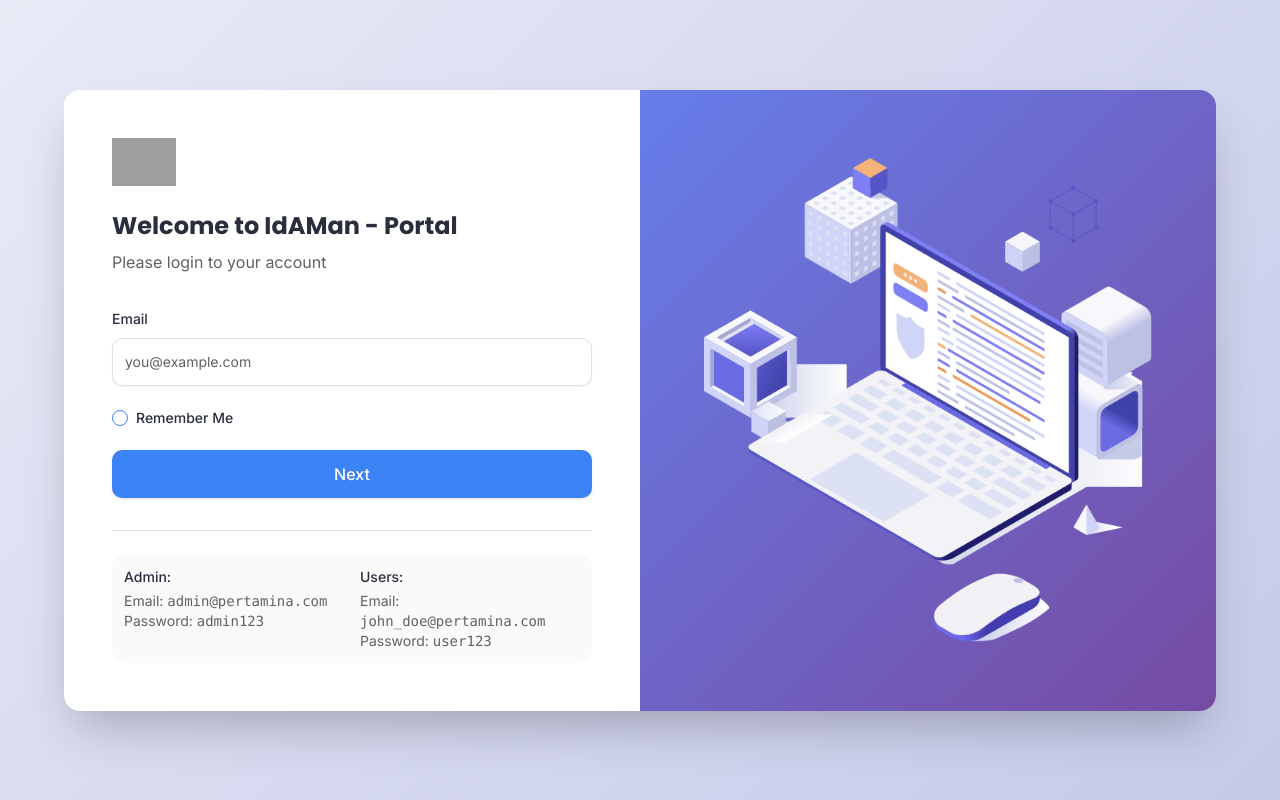
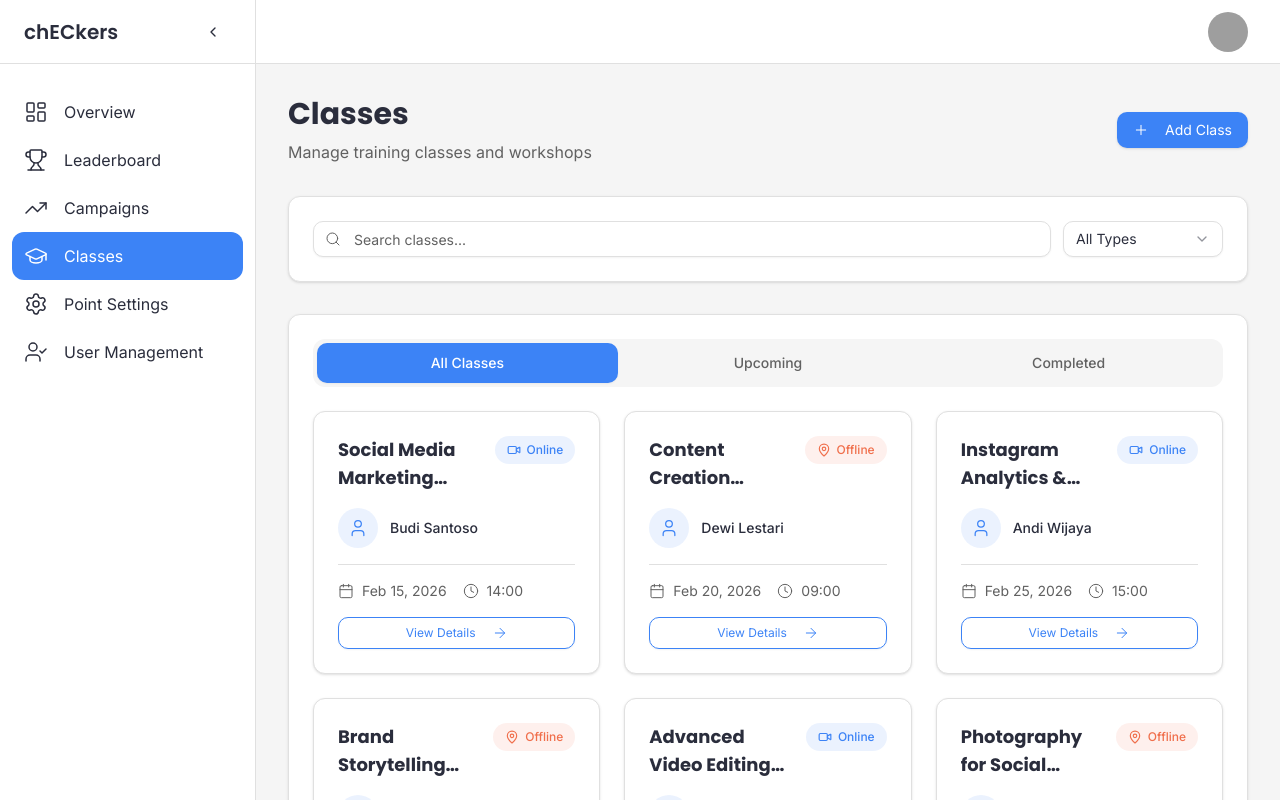
Before and after one commit to prakasajudha/monitoring-instagram, a React (Vite) app: page /classes in a window 1280 px wide. Before the commit this address led to /login. Built offline with nearby package versions, Linux system fonts and the light colour scheme; sample sign-in values are in the browser's storage; grey boxes are pictures that could not be loaded.

Commit message:
Fix session persistence: add isLoading state to AuthContext and ProtectedRoute

```diff
--- a/src/components/ProtectedRoute.tsx
+++ b/src/components/ProtectedRoute.tsx
@@ -7,7 +7,15 @@
 }
 
 export function ProtectedRoute({ children, requireAdmin = false }: ProtectedRouteProps) {
-  const { isAuthenticated, isAdmin } = useAuth();
+  const { isAuthenticated, isAdmin, isLoading } = useAuth();
+
+  if (isLoading) {
+    return (
+      <div className="flex items-center justify-center min-h-screen">
+        <div className="animate-spin rounded-full h-12 w-12 border-b-2 border-primary"></div>
+      </div>
+    );
+  }
 
   if (!isAuthenticated) {
     return <Navigate to="/login" replace />;
--- a/src/contexts/AuthContext.tsx
+++ b/src/contexts/AuthContext.tsx
@@ -17,6 +17,7 @@
   register: (data: RegisterData) => Promise<void>;
   isAuthenticated: boolean;
   isAdmin: boolean;
+  isLoading: boolean;
 }
 
 interface RegisterData {
@@ -32,12 +33,19 @@
 
 export function AuthProvider({ children }: { children: React.ReactNode }) {
   const [user, setUser] = useState<User | null>(null);
+  const [isLoading, setIsLoading] = useState(true);
 
   useEffect(() => {
     const storedUser = localStorage.getItem('user');
     if (storedUser) {
-      setUser(JSON.parse(storedUser));
+      try {
+        setUser(JSON.parse(storedUser));
+      } catch (error) {
+        console.error('Failed to parse user from localStorage', error);
+        localStorage.removeItem('user');
+      }
     }
+    setIsLoading(false);
   }, []);
 
   const login = async (username: string, password: string) => {
@@ -104,6 +112,7 @@
         register,
         isAuthenticated: !!user,
         isAdmin: user?.role === 'admin',
+        isLoading,
       }}
     >
       {children}
```
